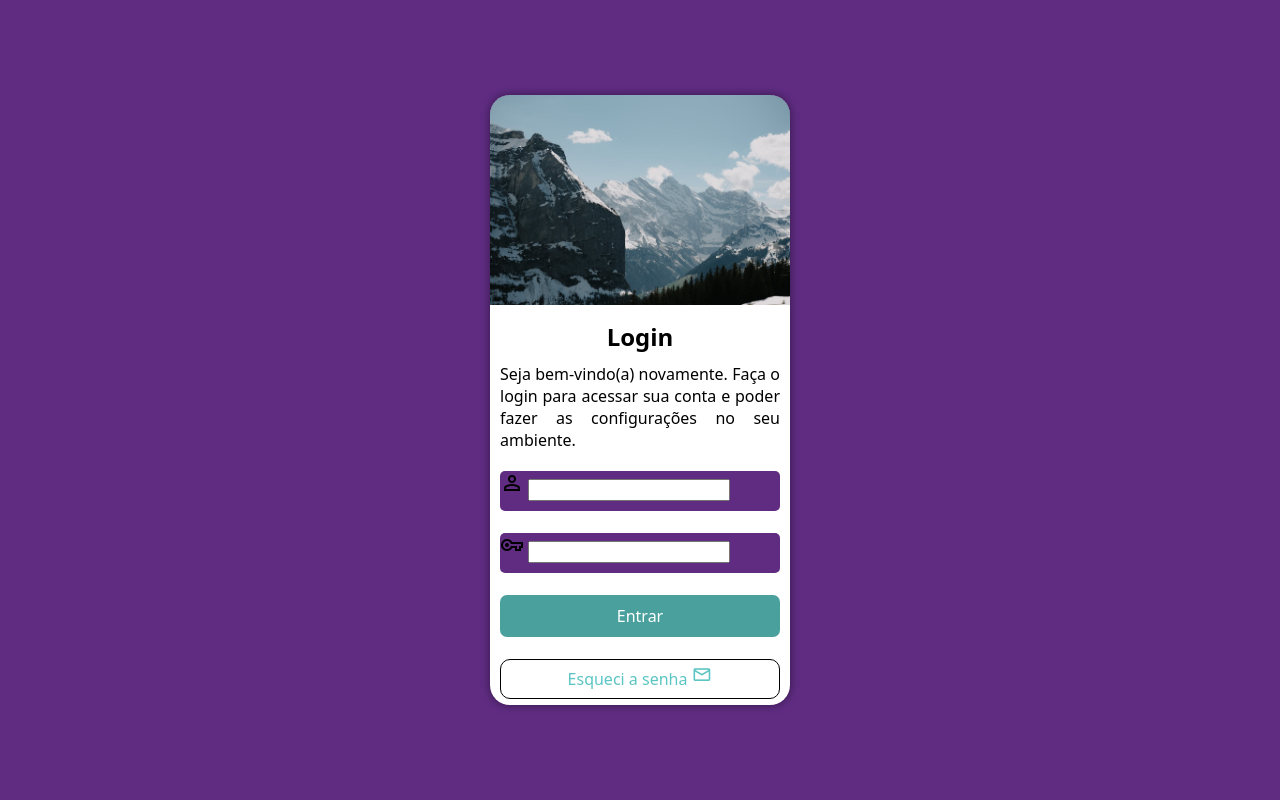
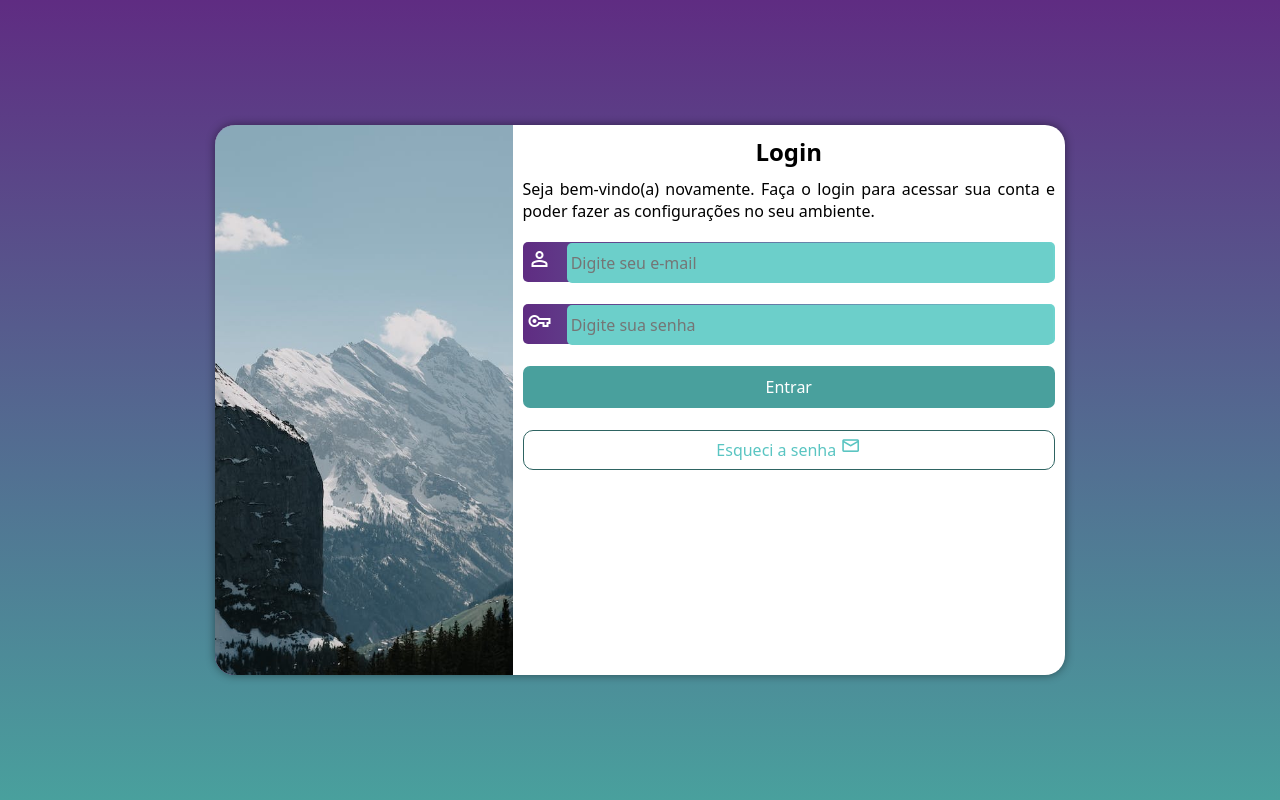
Before and after one commit to murilopassuelo/projeto-tela-de-login, a PHP site: page / in a window 1280 px wide. Run offline with PHP 8.4, Linux system fonts and the light colour scheme.

Commit message:
projeto finalizado

```diff
--- /dev/null
+++ b/estilos/outras-midias.css
@@ -0,0 +1,49 @@
+@charset "UTF-8";
+
+/* Outras Mídias ( PC, Tablet, Impressora ) */
+
+
+@media screen and (min-width: 768px) and (max-width: 992px) {
+    body{
+        background-image: linear-gradient(to bottom, #5f2c82, #49a09d);
+    }
+
+    section#login{
+        height: 90vh;
+        width: 90vw;
+    }
+
+    section#login > div#imagem{
+        float: left;
+        width: 35%;
+        height: 100%;
+    }
+
+    section#login > div#formulario{
+        float: right;
+        width: 65%;
+    }
+}
+
+@media screen and (min-width: 992px){
+    body{
+        background-image: linear-gradient(to bottom, #5f2c82, #49a09d);
+    }
+
+    section#login{
+        height: 550px;
+        width: 850px;
+    }
+
+    section#login > div#imagem{
+        float: left;
+        width: 35%;
+        height: 100%;
+        background-position: center center;
+    }
+
+    section#login > div#formulario{
+        float: right;
+        width: 65%;
+    }
+}
--- a/estilos/style.css
+++ b/estilos/style.css
@@ -35,26 +35,29 @@ section#login{
     left: 50%;
     transform: translate(-50%, -50%);
 
+    overflow: hidden;
     background-color: white;
     border-radius: 20px;
     margin: auto;
-    height: 610px;
-    width: 300px;
+    height: 530px;
+    width: 250px;
     box-shadow: 0px 0px 10px rgba(0, 0, 0, 0.451);
+
+    transition: width 0.5s, height 0.5s;
+    transition-timing-function: ease;
 }
 
-img{
-    width: 300px;
-    height: 210px;
-    border-radius: 20px 20px 0px 0px;
-    background-color: #5f2c82;
-    background-size: cover;
-    background-position: no-repeat;
+section#login > div#formulario{
+   display: block;
+   padding: 10px;
 }
 
-div#formulario{
-    display: block;
-    padding: 10px;
+section#login > div#imagem{
+   display: block;
+   background: #5f2c82 url(../imagens/img-login.jpg);
+   background-size: cover;
+   background-repeat: no-repeat;
+   height: 200px;
 }
 
 
@@ -68,25 +71,44 @@ p#pfomulario{
     margin-bottom: 20px;
  }
 
+span{
+    color: white;
+    font-size: 2em;
+    width: 40px;
+    padding: 5px;
+ }
+
+ div.campo > input {
+   background-color: #6ccfca;
+   font-size: 1em;
+   width: calc(100% - 46px);
+   height: 100%;
+   transform: translateY(-2px);
+   border: 0px;
+   border-radius: 5px;
+   padding: 4px;
+ }
+
+ div.campo >input:focus-within{
+   background-color: white;
+ }
+
  form > div.campo {
     display: block;
-    background-color: #5f2c82;
+    background-image: linear-gradient(to right, #5f2c82, #6dd3ce);
     border-radius: 5px;
     width: 100%;
     height: 40px;
  }
 
  form > input[type="text"]{
-    padding: 8px;
     border-radius: 10px;
 
  }
 
 
  form > input[type="password"]{
-    padding: 8px;
     border-radius: 10px;
-
  }
 
  form > input[type="submit"]{
@@ -113,7 +135,7 @@ p#pfomulario{
     height: 40px;
     background-color: white;
     color: #5ac5c2;
-    border: 1px solid black;
+    border: 1px solid #2e6462;
     border-radius: 10px;
     text-decoration: none;
     padding-top: 5px;
--- a/index.html
+++ b/index.html
@@ -6,13 +6,15 @@
     <title>Login</title>
     <link rel="stylesheet" href="https://fonts.googleapis.com/css2?family=Material+Symbols+Outlined:opsz,wght,FILL,GRAD@20..48,100..700,0..1,-50..200" />
     <link rel="stylesheet" href="estilos/style.css">
+    <link rel="stylesheet" href="estilos/outras-midias.css">
 </head>
 <body>
     <main>
         <section id="login">
             <div id="imagem">
-               <img src="imagens/img-login.jpg" alt="img-login">
+             <!-- A imagem já está inserida nas CSS -->
             </div>
+
             <div id="formulario">
                  <h1>Login</h1>
                  <p id="pfomulario">Seja bem-vindo(a) novamente. Faça o login para acessar sua conta e poder fazer as configurações no seu ambiente.</p>
@@ -22,7 +24,7 @@
                     <div class="campo">
 
                         <label for="idusuario"><span class="material-symbols-outlined">person</span></label>
-                        <input type="text" name="usuario" id="idusuario" autocomplete="email" maxlength="30" minlength="10" required>
+                        <input type="text" name="usuario" id="idusuario" autocomplete="email" maxlength="30" minlength="10" placeholder="Digite seu e-mail" required>
 
                     </div>
 
@@ -30,7 +32,7 @@
 
                     <div class="campo">
 
-                        <label for="idsenha"><span class="material-symbols-outlined">vpn_key</span></label> <input type="password" name="senha" id="idsenha" autocomplete="current-password" minlength="8" maxlength="17" required>
+                        <label for="idsenha"><span class="material-symbols-outlined">vpn_key</span></label> <input type="password" name="senha" id="idsenha" autocomplete="current-password" minlength="8" maxlength="17" placeholder="Digite sua senha" required>
 
                     </div>
 
```
